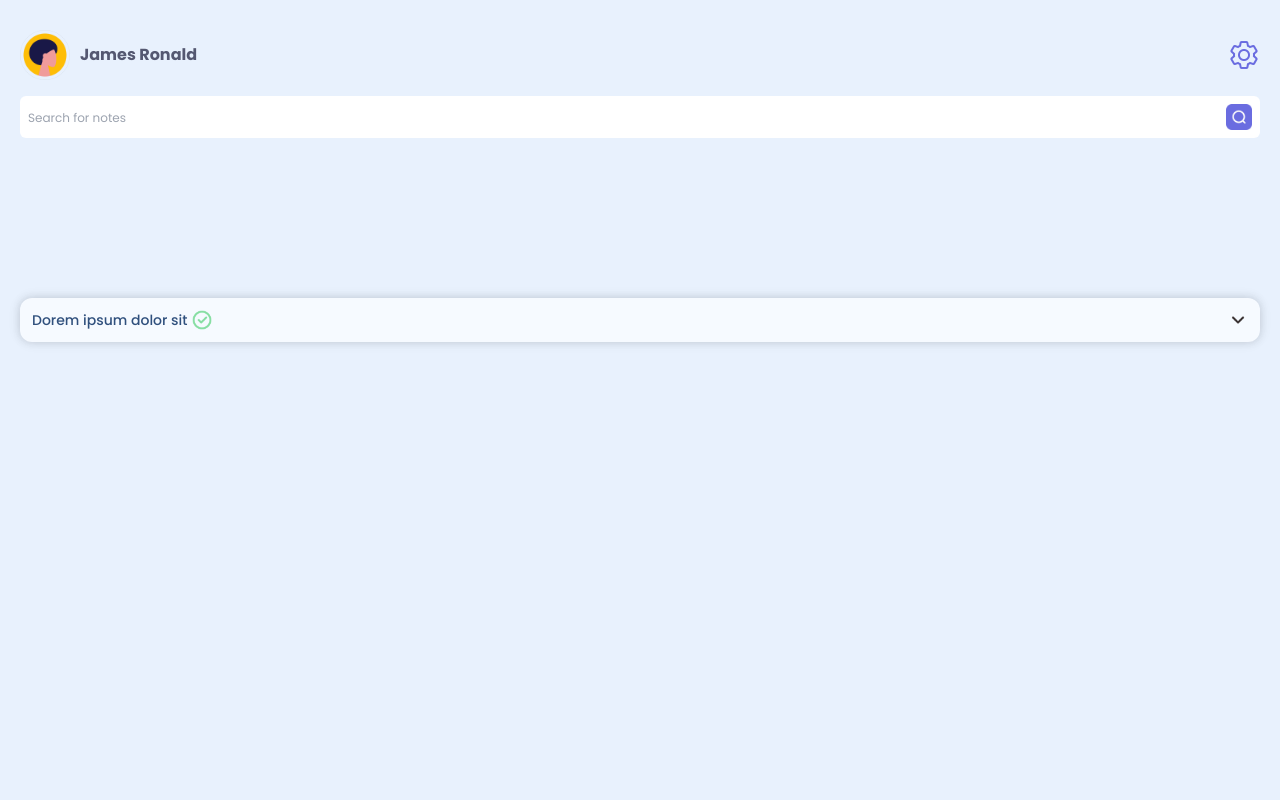
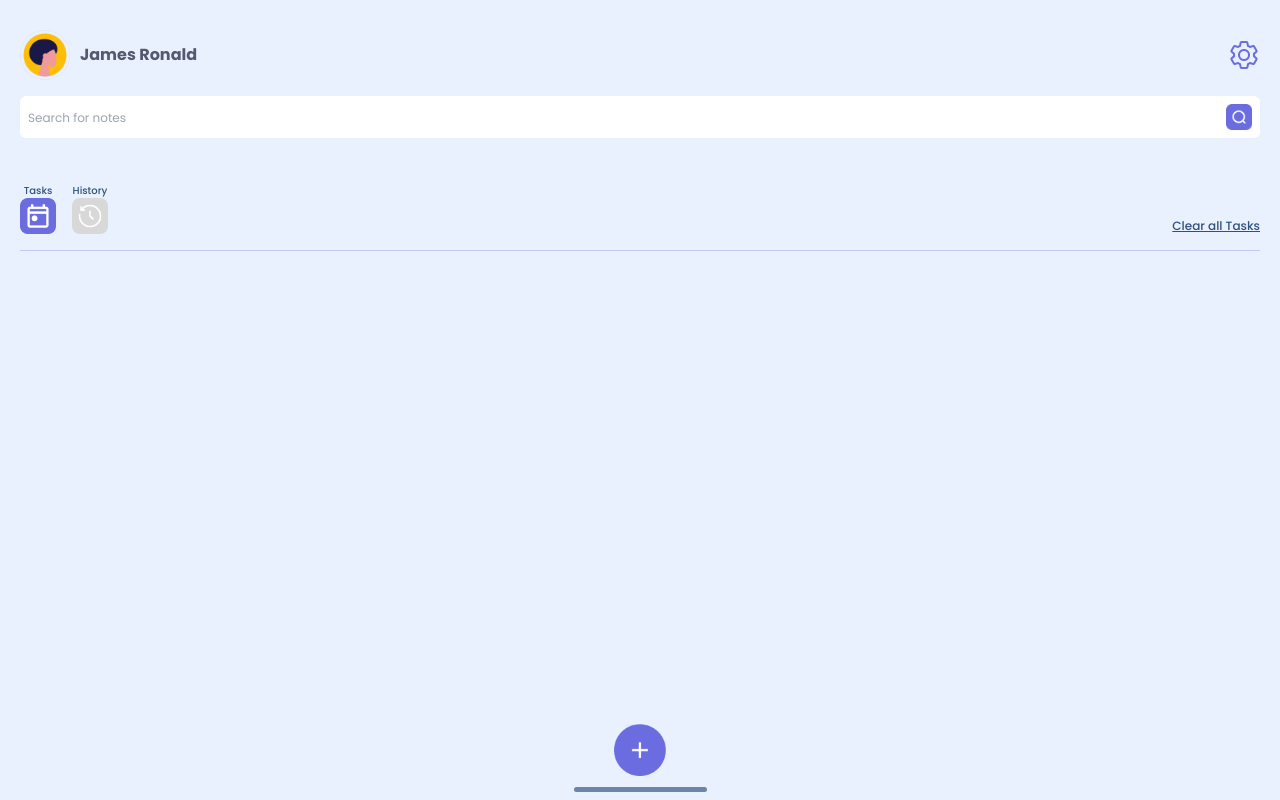
Before and after one commit to dlkokhta/To-Do-List-App, a Next.js app: page / in a window 1280 px wide. Shown: the top 800 px of the page. Built offline with nearby package versions, Linux system fonts and the light colour scheme.

Commit message:
add task and history icons, and (Clear all task) text to the main page (no functionality yet)

```diff
--- a/src/app/page.tsx
+++ b/src/app/page.tsx
@@ -4,24 +4,60 @@ import SearchNotes from "../components/SearchNotes";
 import CreateTask from "../components/CreateTask";
 import Image from "next/image";
 import { useState } from "react";
-// import Tasks from "../components/Tasks";
+import Tasks from "../components/Tasks";
 import HistoryTasks from "../components/HistoryTasks";
 
 export default function Home() {
   const [isCreateTaskOpen, setIsCreateTaskOpen] = useState<boolean>(false);
   return (
-    <div className="pt-[30px] px-5 bg-bgColor h-screen pb-28">
+    <div className="pt-[30px] px-5 bg-bgColor h-screen flex flex-col justify-between">
       <Header />
+
       <SearchNotes />
+
+      <div className="flex mt-[45px]">
+        <div className="flex gap-4">
+          <div>
+            <h2 className="text-[#30507D] text-[10px] text-center font-medium">
+              Tasks
+            </h2>
+            <Image
+              className="cursor-pointer"
+              alt="tasks icon"
+              width={36}
+              height={36}
+              src="/tasks.png"
+            />
+          </div>
+          <div>
+            <h2 className="text-[#30507D] text-[10px] text-center font-medium">
+              History
+            </h2>
+            <Image
+              className="cursor-pointer"
+              alt="history icon"
+              width={36}
+              height={36}
+              src="/history.png"
+            />
+          </div>
+        </div>
+        <div className=" underline ml-auto mt-auto text-[#30507D] text-xs font-medium">
+          Clear all Tasks
+        </div>
+      </div>
       <CreateTask
         isCreateTaskOpen={isCreateTaskOpen}
         setIsCreateTaskOpen={setIsCreateTaskOpen}
       />
+
+      <div className="h-[1px] bg-[#6A6CE04D] mt-4"></div>
+
       {/* <Tasks /> */}
-      <HistoryTasks />
+      {/* <HistoryTasks /> */}
 
-      <div className="flex justify-center h-full relative">
-        <div className="absolute bottom-4">
+      <div className="flex justify-center mt-auto relative pt-3 mb-2">
+        <div className="absolute bottom-4 ">
           <Image
             className="cursor-pointer"
             onClick={() => setIsCreateTaskOpen(true)}
@@ -31,7 +67,6 @@ export default function Home() {
             src="/add.png"
           />
         </div>
-
         <div className="w-[133px] h-[5px] bg-[#6C86A8] mt-auto rounded-full"></div>
       </div>
     </div>
--- a/src/components/HistoryTasks.tsx
+++ b/src/components/HistoryTasks.tsx
@@ -5,22 +5,22 @@ import { useState } from "react";
 export default function HistoryTasks() {
   const [isTaskTextHidden, setIsTaskTextHidden] = useState<boolean>(false);
   return (
-    <div className="bg-[#F6FAFF] mt-40 p-3 rounded-xl shadow-outer-all-sides">
+    <div className="bg-[#F6FAFF] mt-[15px] p-3 rounded-xl shadow-outer-all-sides">
       <div className="flex justify-between items-center">
         <div className="flex gap-[5px] items-center">
           <h1 className="text-[#30507D] text-sm font-medium">
             Dorem ipsum dolor sit
           </h1>
-          {!isTaskTextHidden && (
+          {isTaskTextHidden && (
             <div>
               <Image alt="check icon" width={20} height={20} src="/check.png" />
             </div>
           )}
         </div>
-        {isTaskTextHidden && (
+        {!isTaskTextHidden && (
           <div>
             <Image
-              onClick={() => setIsTaskTextHidden(false)}
+              onClick={() => setIsTaskTextHidden(true)}
               alt="chevron-up icon"
               width={20}
               height={20}
@@ -28,10 +28,10 @@ export default function HistoryTasks() {
             />
           </div>
         )}
-        {!isTaskTextHidden && (
+        {isTaskTextHidden && (
           <div>
             <Image
-              onClick={() => setIsTaskTextHidden(true)}
+              onClick={() => setIsTaskTextHidden(false)}
               alt="chevron-down icon"
               width={20}
               height={20}
@@ -40,7 +40,7 @@ export default function HistoryTasks() {
           </div>
         )}
       </div>
-      {isTaskTextHidden && (
+      {!isTaskTextHidden && (
         <p className="bg-[#E8F1FD] mt-10 shadow-inner-all-sides p-3 text-[#6C86A8] font-semibold text-[10px]">
           Borem ipsum dolor sit amet, consectetur adipiscing elit. Nunc
           vulputate libero et velit consectetur adipiscing.
@@ -48,10 +48,10 @@ export default function HistoryTasks() {
       )}
       <div
         className={`flex justify-between  ${
-          !isTaskTextHidden ? `mt-[0]` : `mt-[23px]`
+          isTaskTextHidden ? `mt-[0]` : `mt-[23px]`
         }`}
       >
-        {isTaskTextHidden && (
+        {!isTaskTextHidden && (
           <div className="flex">
             <div>
               <Image
@@ -63,7 +63,7 @@ export default function HistoryTasks() {
             </div>
           </div>
         )}
-        {isTaskTextHidden && (
+        {!isTaskTextHidden && (
           <div className="flex gap-1 items-center">
             <h2 className="text-[#6C86A8] text-[10px] font-medium">
               Completed
--- a/src/components/SearchNotes.tsx
+++ b/src/components/SearchNotes.tsx
@@ -5,7 +5,7 @@ export default function SearchNotes() {
   return (
     <div className="mt-4 relative">
       <input
-        className="w-full placeholder:font-poppins placeholder:text-xs pl-2 pr-10 py-[9px] rounded-md"
+        className="w-full placeholder:font-poppins placeholder:text-xs pl-2 pr-10 py-[9px] rounded-md focus:outline-none"
         placeholder="Search for notes"
       />
       <Image
--- a/src/components/Tasks.tsx
+++ b/src/components/Tasks.tsx
@@ -5,15 +5,15 @@ import { useState } from "react";
 export default function Tasks() {
   const [isTaskTextHidden, setIsTaskTextHidden] = useState<boolean>(false);
   return (
-    <div className="bg-[#F6FAFF] mt-40 p-3 rounded-xl shadow-outer-all-sides">
+    <div className="bg-[#F6FAFF] mt-[15px] p-3 rounded-xl shadow-outer-all-sides">
       <div className="flex justify-between items-center">
         <h1 className="text-[#30507D] text-sm font-medium">
           Dorem ipsum dolor sit
         </h1>
-        {isTaskTextHidden && (
+        {!isTaskTextHidden && (
           <div>
             <Image
-              onClick={() => setIsTaskTextHidden(false)}
+              onClick={() => setIsTaskTextHidden(true)}
               alt="chevron-up icon"
               width={20}
               height={20}
@@ -21,10 +21,10 @@ export default function Tasks() {
             />
           </div>
         )}
-        {!isTaskTextHidden && (
+        {isTaskTextHidden && (
           <div>
             <Image
-              onClick={() => setIsTaskTextHidden(true)}
+              onClick={() => setIsTaskTextHidden(false)}
               alt="chevron-down icon"
               width={20}
               height={20}
@@ -33,7 +33,7 @@ export default function Tasks() {
           </div>
         )}
       </div>
-      {isTaskTextHidden && (
+      {!isTaskTextHidden && (
         <p className="bg-[#E8F1FD] mt-10 shadow-inner-all-sides p-3 text-[#6C86A8] font-semibold text-[10px]">
           Borem ipsum dolor sit amet, consectetur adipiscing elit. Nunc
           vulputate libero et velit consectetur adipiscing.
@@ -41,7 +41,7 @@ export default function Tasks() {
       )}
       <div
         className={`flex justify-between  ${
-          !isTaskTextHidden ? `mt-[36px]` : `mt-[23px]`
+          isTaskTextHidden ? `mt-[36px]` : `mt-[23px]`
         }`}
       >
         <div className="flex gap-[10px]">
```
